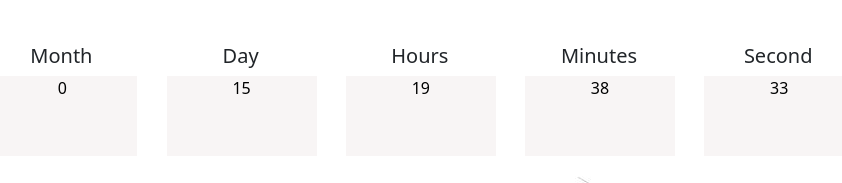
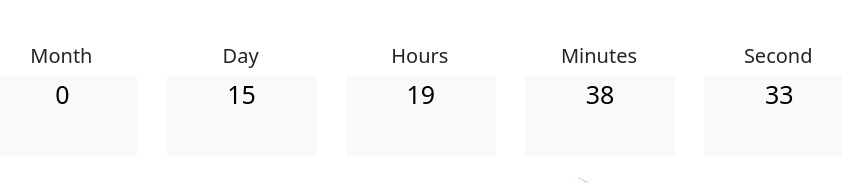
Before and after one commit to Najeeb93/Eid-ul-Adha, a plain HTML site: page index.html in a window 1280 px wide. Shown: the top 183 px of the page, without its empty margins (189-1031 px from the left). Drawn offline with nearby package versions, Linux system fonts and the light colour scheme.

Commit message:
add to commit upload

```diff
--- a/style.css
+++ b/style.css
@@ -25,8 +25,9 @@
 .months-box {
     width: 150px;
     height: 80px;
+    font-size: 25px;
     color: black;
-    background-color: rgba(230, 222, 222, 0.3);
+    background-color: rgba(230, 222, 222, 0.2);
     /* opacity: 4%; */
     margin-left: 10px;
 
@@ -45,7 +46,8 @@
 .days-box {
     width: 150px;
     height: 80px;
-    background-color: rgba(230, 222, 222, 0.3);
+    font-size: 25px;
+    background-color: rgba(230, 222, 222, 0.2);
     /* opacity: 4%; */
     color:black;
     margin-left: 10px;
@@ -63,7 +65,8 @@
 .hours-box {
     width: 150px;
     height: 80px;
-    background-color: rgba(230, 222, 222, 0.3);
+    font-size: 25px;
+    background-color: rgba(230, 222, 222, 0.2);
     color: black;
     margin-left: 10px;
 }
@@ -80,7 +83,8 @@
 .minutes-box {
     width: 150px;
     height: 80px;
-    background-color: rgba(230, 222, 222, 0.3);
+    font-size: 25px;
+    background-color: rgba(230, 222, 222, 0.2);
     color: black;
     margin-left: 10px;
 }
@@ -98,7 +102,8 @@
 .seconds-box {
     width: 150px;
     height: 80px;
-    background-color: rgba(230, 222, 222, 0.3);
+    font-size: 25px;
+    background-color: rgba(230, 222, 222, 0.2);
     color: black;
     margin-left: 10px;
 }
```
